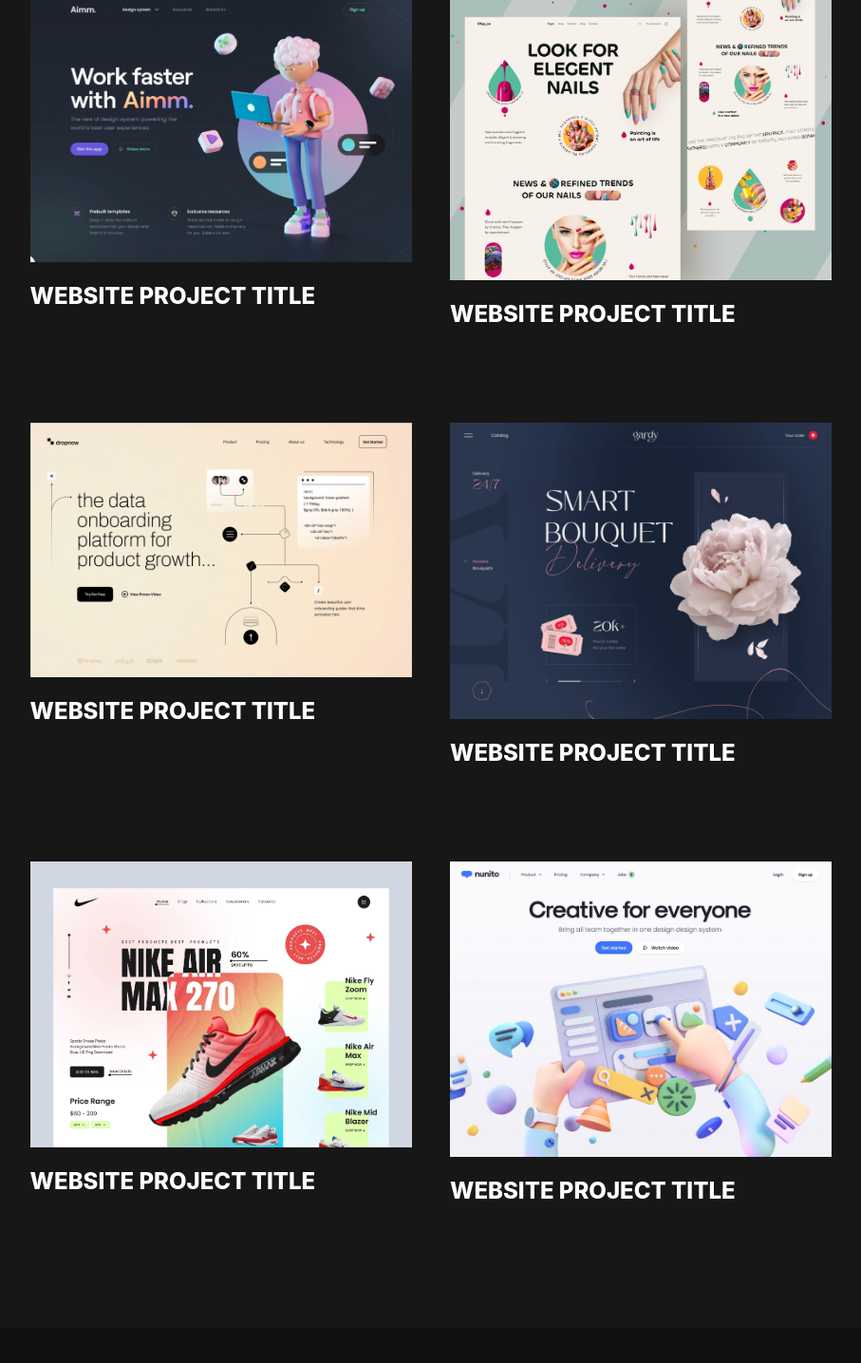
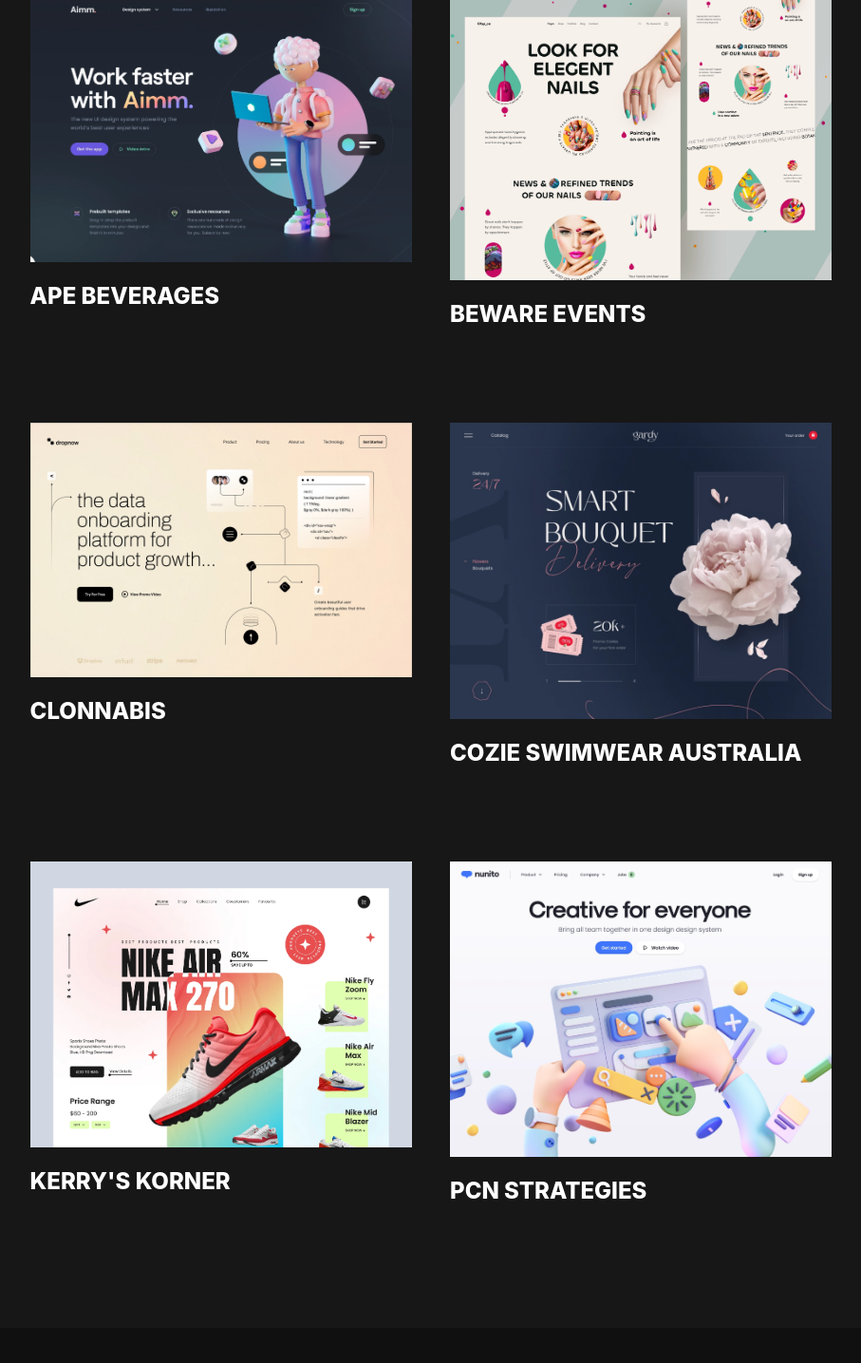
Before and after one commit to glennpaulmabao/web, a Next.js app: page / in a window 1280 px wide. Shown: the part 1914-3349 px from the top of the page at 95% size, without its empty margins (186-1093 px from the left). Built offline with nearby package versions, Linux system fonts and the light colour scheme.

Commit message:
Links updates

```diff
--- a/pages/index.js
+++ b/pages/index.js
@@ -106,12 +106,12 @@
         </section>
         <section className="bg-[#171717] md:px-[17%] px-[5%] flex flex-col gap-10 md:py-[120px] py-[40px] lg:flex-row lg:flex-wrap">
 
-          <Portfolio lnk="https://www.apebeverages.com/" img={web5} txt="Website Project Title"/>
-          <Portfolio lnk="https://www.beware.net/" img={web2} txt="Website Project Title"/>
-          <Portfolio lnk="https://www.clonnabis.com/" img={web3} txt="Website Project Title"/>
-          <Portfolio lnk="https://cozieswimwear.com.au/" img={web4} txt="Website Project Title"/>
-          <Portfolio lnk="https://kerry.f8projects.com.au" img={web1} txt="Website Project Title"/>
-          <Portfolio lnk="https://www.pcnstrategies.com/" img={web6} txt="Website Project Title"/>
+          <Portfolio lnk="https://www.apebeverages.com/" img={web5} txt="Ape Beverages"/>
+          <Portfolio lnk="https://www.beware.net/" img={web2} txt="Beware Events"/>
+          <Portfolio lnk="https://www.clonnabis.com/" img={web3} txt="Clonnabis"/>
+          <Portfolio lnk="https://cozieswimwear.com.au/" img={web4} txt="Cozie Swimwear Australia"/>
+          <Portfolio lnk="https://kerry.f8projects.com.au" img={web1} txt="Kerry's Korner"/>
+          <Portfolio lnk="https://www.pcnstrategies.com/" img={web6} txt="PCN Strategies"/>
         </section>
 
         <section className="bg-[#101010] md:h-[171.2px] md:px-[17%] px-[5%] py-5 flex items-center justify-start" >
```
